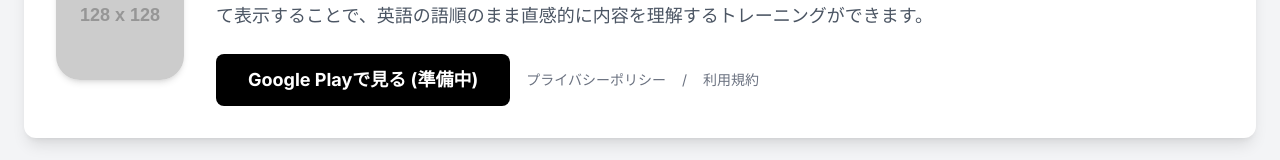
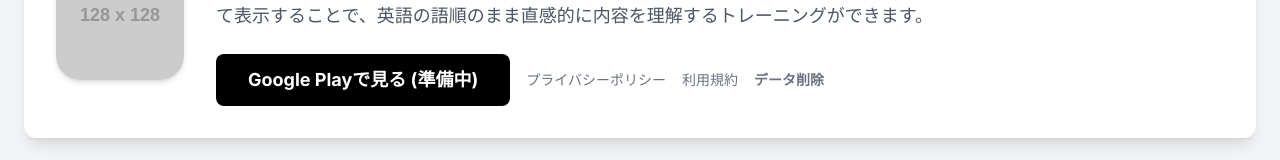
Before and after one commit to devkamikamilabs/devkamikamilabs.github.io, a plain HTML site: page index.html in a window 1280 px wide. Shown: the part 477-637 px from the top of the page. Drawn offline with nearby package versions, Linux system fonts and the light colour scheme; placeholder pictures from the web are drawn by us.

Commit message:
Update index.html

```diff
--- a/index.html
+++ b/index.html
@@ -54,10 +54,11 @@
                                  <!-- TODO: Google Playのリンクを追加 -->
                                  Google Playで見る (準備中)
                              </a>
-                             <div class="flex gap-4 text-sm text-gray-500">
+                             <div class="flex gap-x-4 gap-y-2 text-sm text-gray-500 flex-wrap justify-center md:justify-start">
                                  <a href="chunkreader-privacy.html" class="hover:underline hover:text-indigo-600">プライバシーポリシー</a>
-                                 <span>/</span>
                                  <a href="chunkreader-terms-of-service.html" class="hover:underline hover:text-indigo-600">利用規約</a>
+                                 <!-- ★ここに追加しました -->
+                                 <a href="data-deletion.html" class="hover:underline hover:text-indigo-600 font-semibold">データ削除</a>
                              </div>
                         </div>
                     </div>
```
